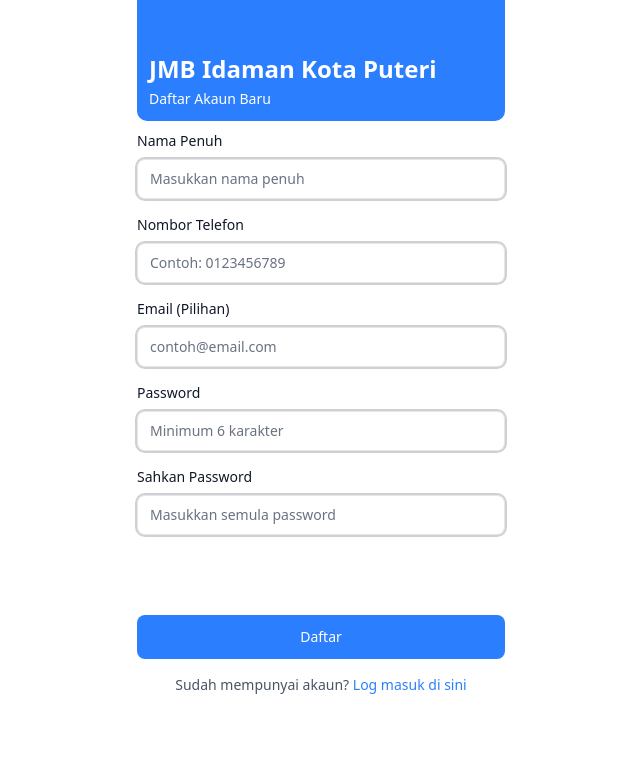
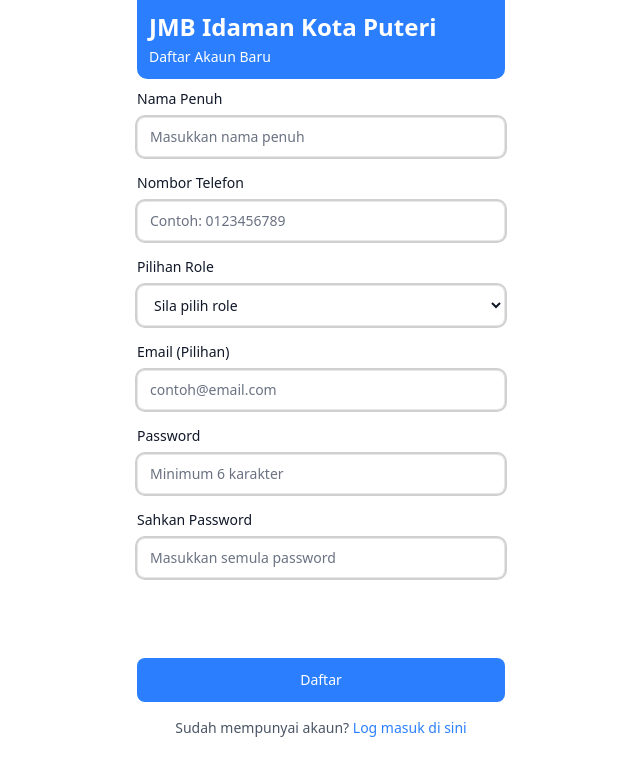
Before and after one commit to m4mb007/jmb-kota-puteri, a Next.js app: page /register in a window 1280 px wide. Shown: the top 776 px of the page, without its empty margins (319-959 px from the left). Built offline with nearby package versions, Linux system fonts and the light colour scheme; no server answers.

Commit message:
add-role-field

```diff
--- a/src/app/lib/actions.ts
+++ b/src/app/lib/actions.ts
@@ -32,6 +32,9 @@ const RegisterSchema = z.object({
   email: z.string().email('Invalid email address').optional().or(z.literal('')),
   password: z.string().min(6, 'Password must be at least 6 characters'),
   confirmPassword: z.string().min(6, 'Confirm password is required'),
+  role: z.enum(['OWNER', 'TENANT', 'STAFF', 'JMB'], {
+    errorMap: () => ({ message: 'Please select a valid role' }),
+  }),
 }).refine((data) => data.password === data.confirmPassword, {
   message: "Passwords don't match",
   path: ['confirmPassword'],
@@ -48,6 +51,7 @@ export async function registerUser(
     email: formData.get('email'),
     password: formData.get('password'),
     confirmPassword: formData.get('confirmPassword'),
+    role: formData.get('role'),
   });
 
   if (!validatedFields.success) {
@@ -57,7 +61,7 @@ export async function registerUser(
     };
   }
 
-  const { name, phone, email, password } = validatedFields.data;
+  const { name, phone, email, password, role } = validatedFields.data;
 
   try {
     // Check if user already exists
@@ -93,7 +97,7 @@ export async function registerUser(
         phone,
         email: email || null,
         password: hashedPassword,
-        role: 'OWNER', // Default role
+        role: role as any,
       },
     });
 
--- a/src/app/register/register-form.tsx
+++ b/src/app/register/register-form.tsx
@@ -49,6 +49,31 @@ export default function RegisterForm() {
         />
         {state?.errors?.phone && (
           <p className="text-sm text-red-500">{state.errors.phone[0]}</p>
+        )}
+      </div>
+
+      <div className="flex flex-col gap-2">
+        <label
+          className="text-sm font-medium text-gray-900"
+          htmlFor="role"
+        >
+          Pilihan Role
+        </label>
+        <select
+          className="peer block w-full rounded-md border border-gray-200 py-[9px] px-3 text-sm outline-2 text-gray-900"
+          id="role"
+          name="role"
+          required
+          defaultValue=""
+        >
+          <option value="" disabled>Sila pilih role</option>
+          <option value="OWNER">Pemilik (Owner)</option>
+          <option value="TENANT">Penyewa (Tenant)</option>
+          <option value="STAFF">Kakitangan (Staff)</option>
+          <option value="JMB">JMB</option>
+        </select>
+        {state?.errors?.role && (
+          <p className="text-sm text-red-500">{state.errors.role[0]}</p>
         )}
       </div>
 
```
